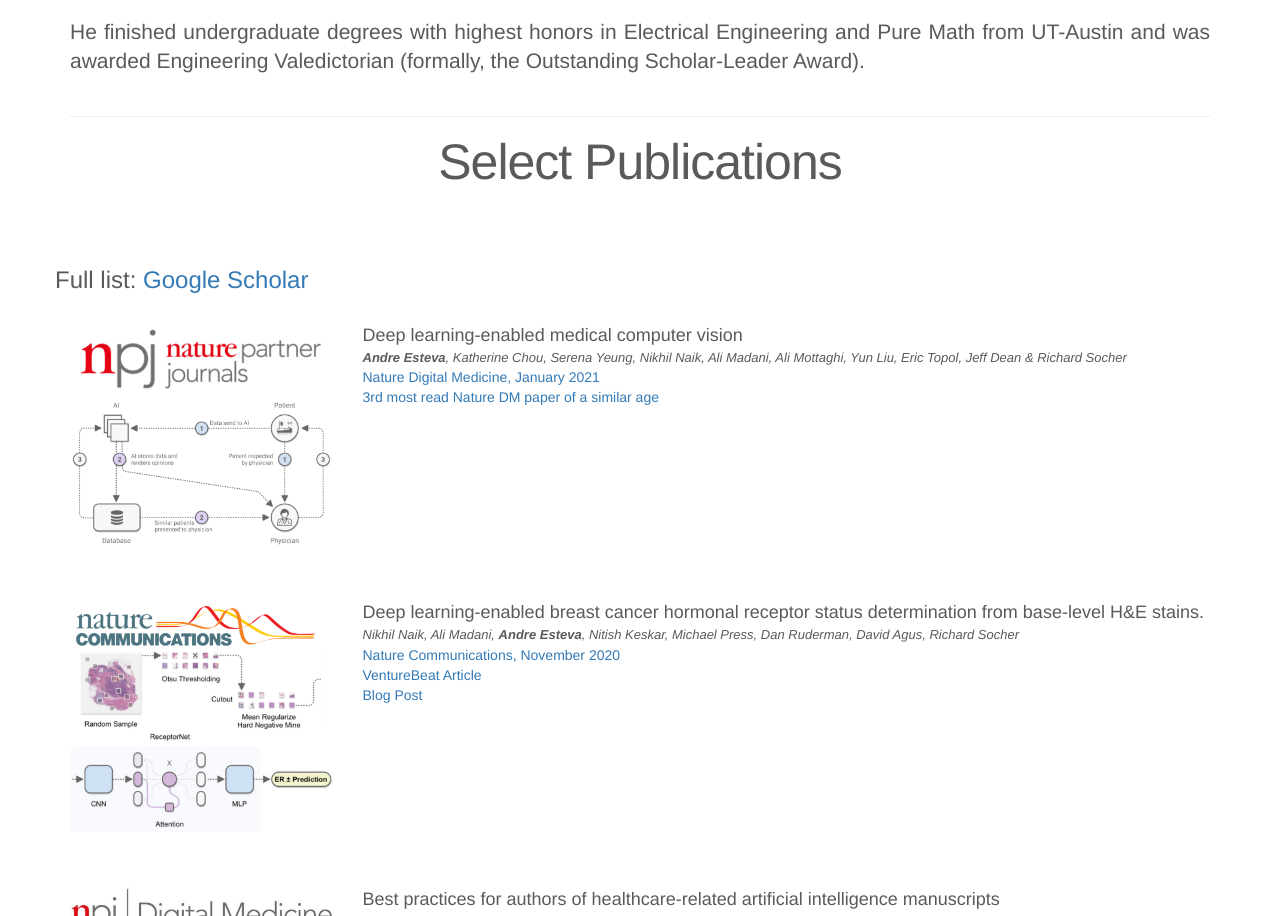
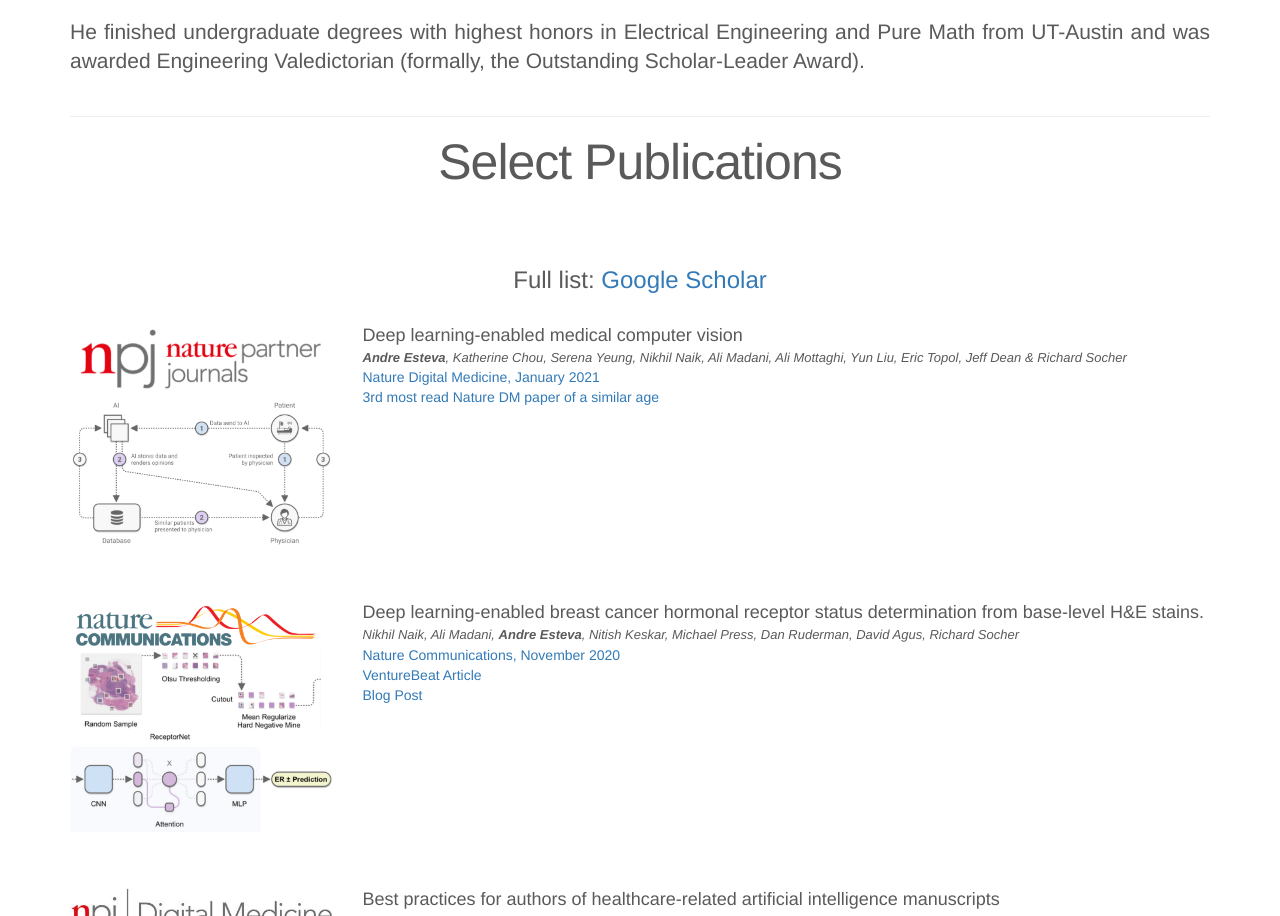
Before and after one commit to andreesteva/andreesteva.github.io, a plain HTML site: page index.html in a window 1280 px wide. Shown: the part 1381-2297 px from the top of the page. Drawn offline with nearby package versions, Linux system fonts and the light colour scheme; files whose address does not match are found by name.

Commit message:
centering scholar list

```diff
--- a/index.html
+++ b/index.html
@@ -75,6 +75,9 @@
     .experience-image {
       width: 100%;
       margin-bottom: 20%;
+    }
+    .centered {
+      text-align: center;
     }
     .col-xs-3 .col-left {
 
@@ -345,7 +348,7 @@
           <h1 class="featurette-heading">Select Publications
           </h1>
         </div>
-        <h3> Full list: <a href="http://andreesteva.com/scholar.html" target="_blank">Google Scholar</a></h3>
+        <h3 class="centered"> Full list: <a href="http://andreesteva.com/scholar.html" target="_blank">Google Scholar</a></h3>
         <br>
       </div>
 
```
